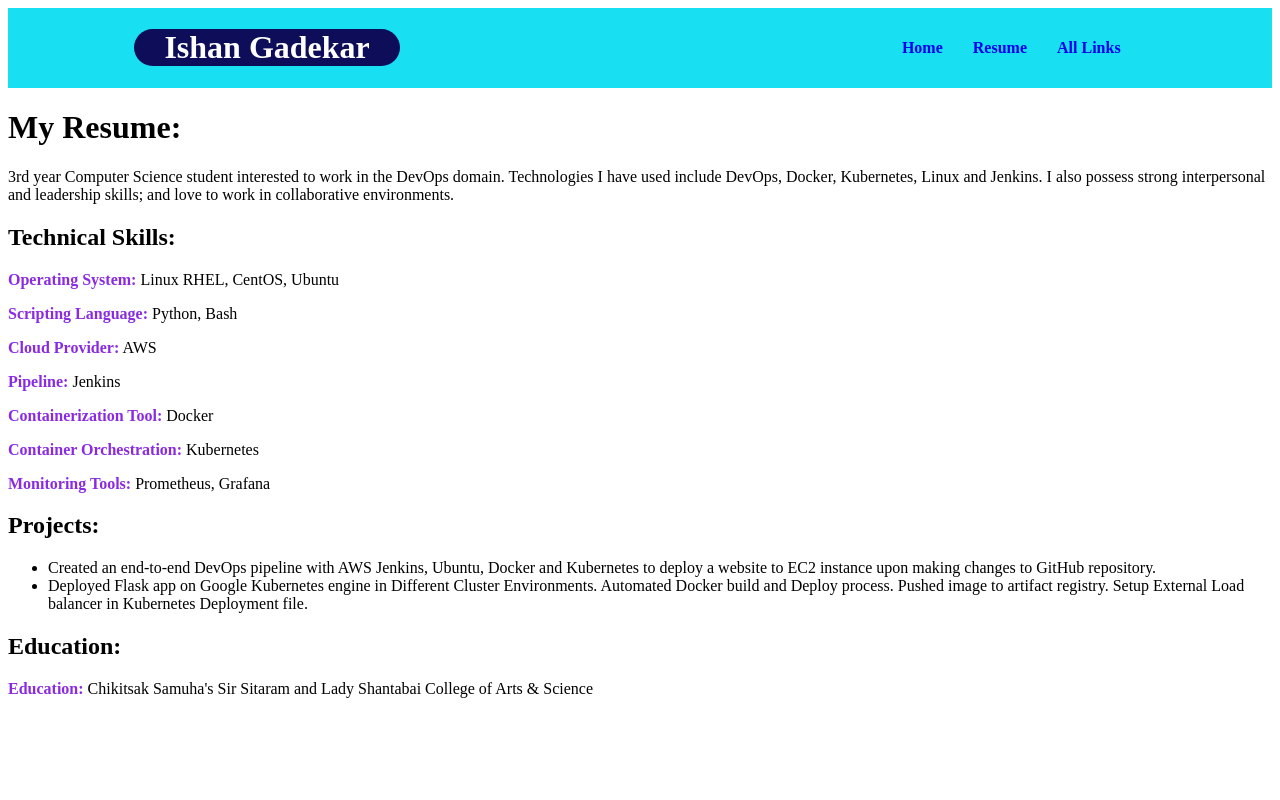
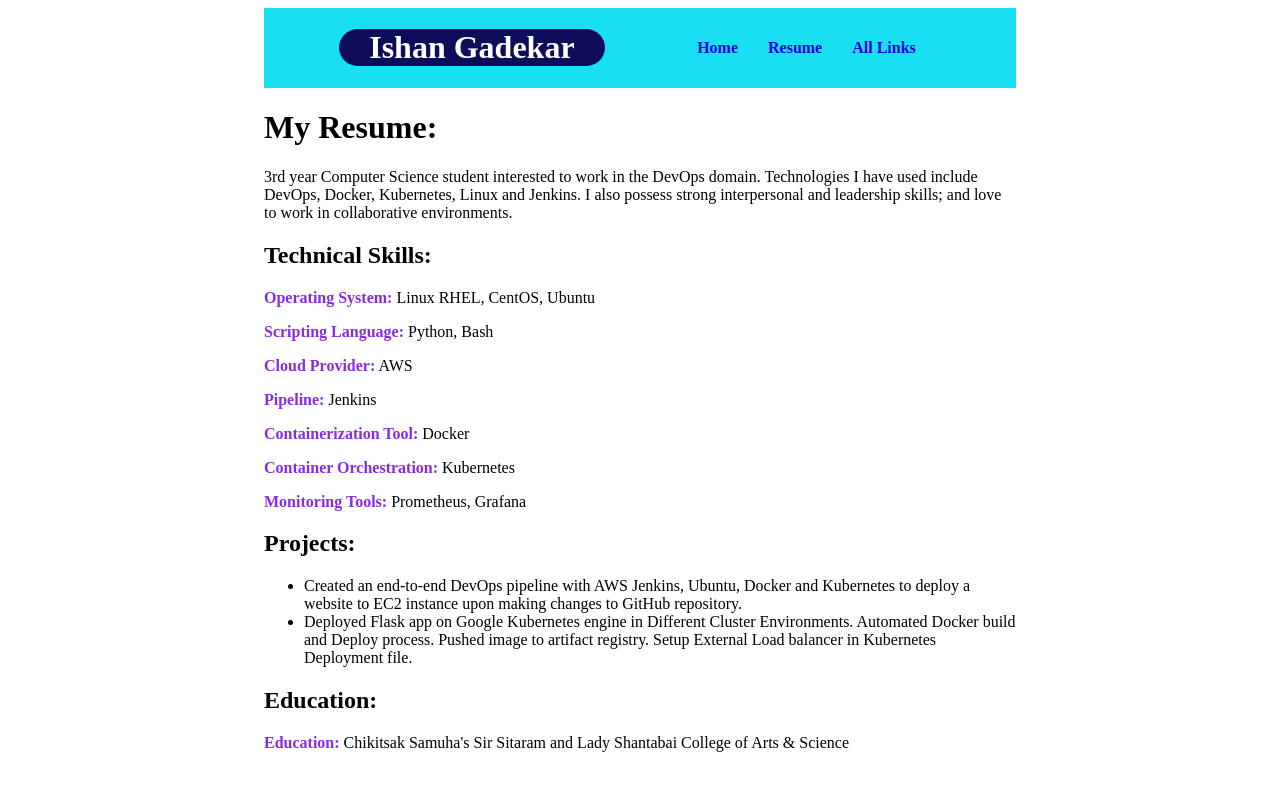
Before and after one commit to ishxn69/tycs-proj1, a Flask app: page /resume in a window 1280 px wide. Run offline with Flask 3, Linux system fonts and the light colour scheme.

Commit message:
Update resume.html

```diff
--- a/templates/resume.html
+++ b/templates/resume.html
@@ -13,7 +13,7 @@
             }
         </style>
     </head>
-    <body style="text-align: left;">
+    <body style="text-align: left; padding: 0 20% 0 20%;">
         {% extends "template.html" %}
         {% block content %}
 
```
